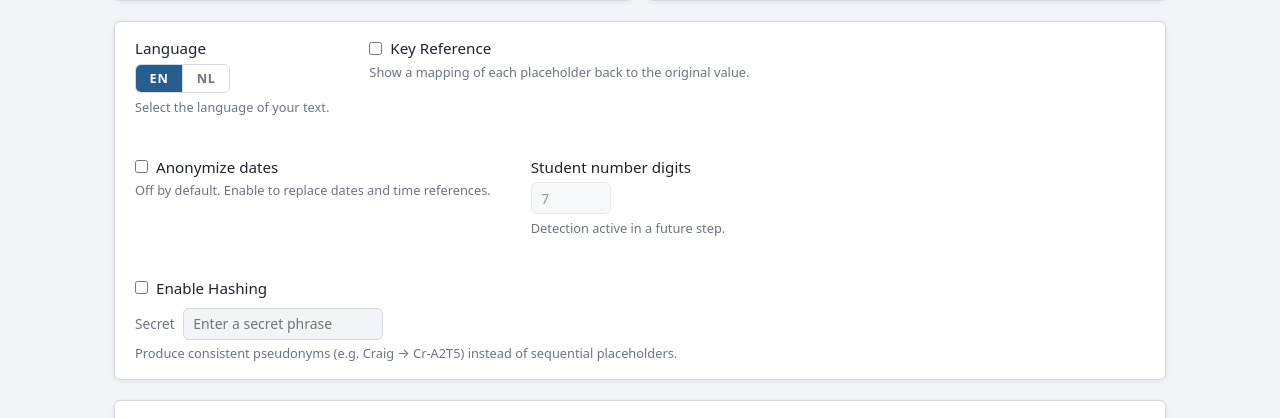
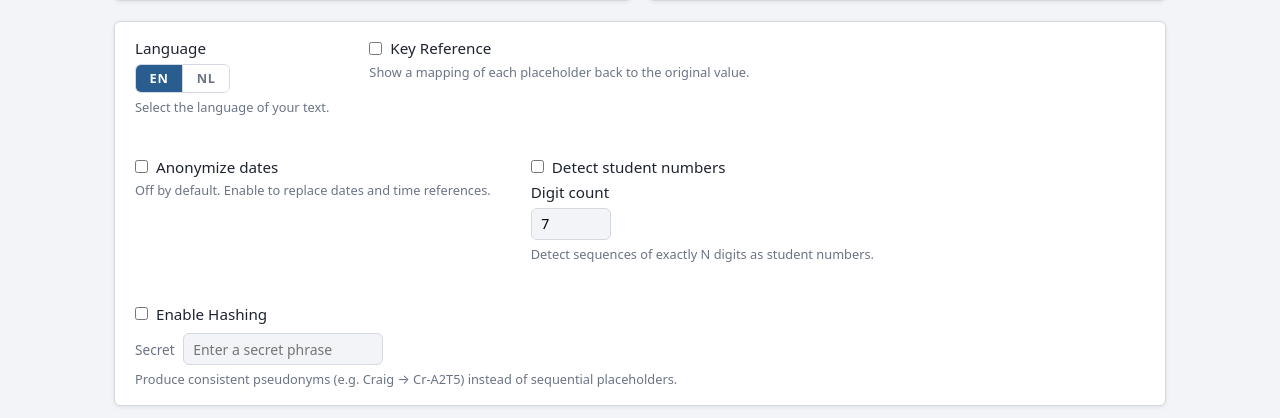
Before and after one commit to d-ranged/d-tach, a Flask app: page / in a window 1280 px wide. Shown: the part 565-983 px from the top of the page. Run offline with Flask 3, Linux system fonts and the light colour scheme.

Commit message:
Add configurable student number detection in both modes (issue #21)
- PatternConfig: add student_number_enabled toggle (persisted via UserSettings)
- anonymizer.py: StudentNumberRecognizer, build_student_number_recognizer,
  STUDENT_NUMBER_ENTITY constant; anonymize() accepts ad_hoc_recognizers
- file_processor.py: student_number_enabled + digit_count in ProcessingSettings;
  _build_ad_hoc_recognizers helper; both _process_docx and _process_pdf wired
- text_routes.py + document_routes.py: read and forward new params; persist
  pattern_config (student_number_enabled, digit_count) after each run
- Templates: student number toggle and enabled digit-count input in both modes
- JS: send student_number_enabled and digit_count in all fetch/SSE requests
- tests/test_student_number.py: 20 tests covering PatternConfig,
  StudentNumberRecognizer, and Anonymizer integration

Co-Authored-By: d-craig <d-craig@users.noreply.codeberg.org>
Co-Authored-By: Claude Sonnet 4.6 <noreply@anthropic.com>

```diff
--- a/app/routes/document_routes.py
+++ b/app/routes/document_routes.py
@@ -30,13 +30,15 @@ def process_file():
     """Process a single DOCX or PDF file at the given path.
 
     Expects JSON body:
-        file_path             (str)
-        language              (str)  — 'en' or 'nl'
-        hashing_enabled       (bool)
-        secret                (str)
-        key_reference_enabled (bool)
-        check_file_names      (bool)
-        anonymize_dates       (bool)
+        file_path                (str)
+        language                 (str)  — 'en' or 'nl'
+        hashing_enabled          (bool)
+        secret                   (str)
+        key_reference_enabled    (bool)
+        check_file_names         (bool)
+        anonymize_dates          (bool)
+        student_number_enabled   (bool)
+        digit_count              (int)
     """
     data = request.get_json(force=True, silent=True) or {}
     processing_settings, error = _build_processing_settings(data)
@@ -71,7 +73,8 @@ def process_folder():
 
     Query parameters mirror the JSON body of process-file:
         folder_path, language, hashing_enabled, secret,
-        key_reference_enabled, check_file_names, anonymize_dates
+        key_reference_enabled, check_file_names, anonymize_dates,
+        student_number_enabled, digit_count
 
     Streams Server-Sent Events. Each event is a JSON object:
         type: "progress"  — one file completed
@@ -89,6 +92,12 @@ def process_folder():
     key_reference_enabled = args.get("key_reference_enabled", "false").lower() == "true"
     check_file_names = args.get("check_file_names", "false").lower() == "true"
     anonymize_dates = args.get("anonymize_dates", "false").lower() == "true"
+    student_number_enabled = args.get("student_number_enabled", "false").lower() == "true"
+    digit_count_raw = args.get("digit_count", "7")
+    try:
+        digit_count = int(digit_count_raw)
+    except (ValueError, TypeError):
+        digit_count = 7
     language = args.get("language", "en")
 
     if language not in _SUPPORTED_LANGUAGES:
@@ -124,6 +133,8 @@ def process_folder():
             check_file_names=check_file_names,
             language=language,
             anonymize_dates=anonymize_dates,
+            student_number_enabled=student_number_enabled,
+            digit_count=digit_count,
         )
 
         all_results = []
@@ -153,11 +164,16 @@ def process_folder():
         })
 
         # Persist settings after successful run
+        from app.services.pattern_config import PatternConfig
         user_settings.language = language
         user_settings.hashing_enabled = hashing_enabled
         user_settings.anonymize_dates = anonymize_dates
         if hashing_enabled and secret.strip():
             user_settings.hashing_secret = secret
+        user_settings.pattern_config = PatternConfig(
+            digit_count=digit_count,
+            student_number_enabled=student_number_enabled,
+        )
         user_settings.save()
 
     return Response(stream(), mimetype="text/event-stream",
@@ -180,6 +196,11 @@ def _build_processing_settings(data: dict) -> tuple[ProcessingSettings, str]:
     if hashing_enabled and not secret.strip():
         return ProcessingSettings(), "Enter a secret phrase to use hashing."
 
+    try:
+        digit_count = int(data.get("digit_count", 7))
+    except (ValueError, TypeError):
+        digit_count = 7
+
     return ProcessingSettings(
         hashing_enabled=hashing_enabled,
         secret=secret,
@@ -187,11 +208,14 @@ def _build_processing_settings(data: dict) -> tuple[ProcessingSettings, str]:
         check_file_names=bool(data.get("check_file_names", False)),
         language=language,
         anonymize_dates=bool(data.get("anonymize_dates", False)),
+        student_number_enabled=bool(data.get("student_number_enabled", False)),
+        digit_count=digit_count,
     ), ""
 
 
 def _persist_settings(data: dict) -> None:
-    """Save language, hashing, and date settings from a request to UserSettings."""
+    """Save language, hashing, date, and pattern settings from a request to UserSettings."""
+    from app.services.pattern_config import PatternConfig
     user_settings = current_app.user_settings
     language = data.get("language", "en")
     if language in _SUPPORTED_LANGUAGES:
@@ -201,6 +225,15 @@ def _persist_settings(data: dict) -> None:
     secret = data.get("secret", "")
     if data.get("hashing_enabled") and secret.strip():
         user_settings.hashing_secret = secret
+    try:
+        digit_count = int(data.get("digit_count", 7))
+    except (ValueError, TypeError):
+        digit_count = 7
+    student_number_enabled = bool(data.get("student_number_enabled", False))
+    user_settings.pattern_config = PatternConfig(
+        digit_count=digit_count,
+        student_number_enabled=student_number_enabled,
+    )
     user_settings.save()
 
 
--- a/app/routes/text_routes.py
+++ b/app/routes/text_routes.py
@@ -2,19 +2,21 @@ import re
 
 from flask import Blueprint, current_app, jsonify, render_template, request
 
-from app.services.anonymizer import ENTITIES
+from app.services.anonymizer import ENTITIES, STUDENT_NUMBER_ENTITY, build_student_number_recognizer
 from app.services.hash_encoder import HashEncoder
+from app.services.pattern_config import PatternConfig
 
 bp = Blueprint("text", __name__)
 
 _SUPPORTED_LANGUAGES = ("en", "nl")
 
 
-def _build_entity_list(anonymize_dates: bool) -> list[str]:
-    """Return entity list with DATE_TIME included only when opted in."""
-    if anonymize_dates:
-        return list(ENTITIES)
-    return [e for e in ENTITIES if e != "DATE_TIME"]
+def _build_entity_list(anonymize_dates: bool, student_number_enabled: bool = False) -> list[str]:
+    """Return entity list with DATE_TIME and STUDENT_NUMBER included only when opted in."""
+    result = list(ENTITIES) if anonymize_dates else [e for e in ENTITIES if e != "DATE_TIME"]
+    if student_number_enabled:
+        result.append(STUDENT_NUMBER_ENTITY)
+    return result
 
 
 @bp.route("/")
@@ -34,12 +36,14 @@ def anonymize():
     """Anonymize submitted text and return the result as JSON.
 
     Expects JSON body:
-        text                  (str)  — the text to anonymize
-        language              (str)  — 'en' or 'nl', user-selected
-        hashing_enabled       (bool)
-        secret                (str)  — required when hashing_enabled is true
-        key_reference_enabled (bool)
-        anonymize_dates       (bool) — include DATE_TIME entities; default false
+        text                     (str)  — the text to anonymize
+        language                 (str)  — 'en' or 'nl', user-selected
+        hashing_enabled          (bool)
+        secret                   (str)  — required when hashing_enabled is true
+        key_reference_enabled    (bool)
+        anonymize_dates          (bool) — include DATE_TIME entities; default false
+        student_number_enabled   (bool) — detect student numbers; default false
+        digit_count              (int)  — exact digit count for student numbers
 
     Returns JSON:
         anonymized_text   (str)
@@ -54,6 +58,11 @@ def anonymize():
     secret: str = data.get("secret", "")
     key_reference_enabled: bool = bool(data.get("key_reference_enabled", False))
     anonymize_dates: bool = bool(data.get("anonymize_dates", False))
+    student_number_enabled: bool = bool(data.get("student_number_enabled", False))
+    try:
+        digit_count = int(data.get("digit_count", 7))
+    except (ValueError, TypeError):
+        digit_count = 7
 
     if not text.strip():
         return jsonify({"anonymized_text": "", "entities": [], "key_reference": []})
@@ -64,8 +73,16 @@ def anonymize():
     if hashing_enabled and not secret.strip():
         return jsonify({"error": "Enter a secret phrase to use hashing."}), 400
 
-    entities_to_detect = _build_entity_list(anonymize_dates)
-    result = current_app.anonymizer.anonymize(text, language, entities=entities_to_detect)
+    entities_to_detect = _build_entity_list(anonymize_dates, student_number_enabled)
+
+    ad_hoc = []
+    if student_number_enabled:
+        config = PatternConfig(digit_count=digit_count)
+        ad_hoc = [build_student_number_recognizer(config, language)]
+
+    result = current_app.anonymizer.anonymize(
+        text, language, entities=entities_to_detect, ad_hoc_recognizers=ad_hoc
+    )
 
     anonymized = result.anonymized_text
 
@@ -102,6 +119,10 @@ def anonymize():
     settings.anonymize_dates = anonymize_dates
     if hashing_enabled and secret.strip():
         settings.hashing_secret = secret
+    settings.pattern_config = PatternConfig(
+        digit_count=digit_count,
+        student_number_enabled=student_number_enabled,
+    )
     settings.save()
 
     key_reference = []
--- a/app/services/user_settings.py
+++ b/app/services/user_settings.py
@@ -17,6 +17,7 @@ _DEFAULTS: Final[dict] = {
     "pattern_config": {
         "digit_count": 7,
         "check_file_names": False,
+        "student_number_enabled": False,
     },
 }
 
@@ -144,4 +145,6 @@ class UserSettings:
                 merged["pattern_config"]["digit_count"] = pc["digit_count"]
             if isinstance(pc.get("check_file_names"), bool):
                 merged["pattern_config"]["check_file_names"] = pc["check_file_names"]
+            if isinstance(pc.get("student_number_enabled"), bool):
+                merged["pattern_config"]["student_number_enabled"] = pc["student_number_enabled"]
         return merged
--- a/app/static/js/text_mode.js
+++ b/app/static/js/text_mode.js
@@ -1,16 +1,18 @@
 "use strict";
 
-const inputEl       = document.getElementById("input-text");
-const outputEl      = document.getElementById("output-text");
-const copyBtn       = document.getElementById("copy-btn");
-const hashingToggle = document.getElementById("hashing-toggle");
-const secretField   = document.getElementById("secret-field");
-const secretInput   = document.getElementById("secret-input");
-const keyrefToggle  = document.getElementById("keyref-toggle");
-const keyrefSection = document.getElementById("keyref-section");
-const keyrefBody    = document.getElementById("keyref-body");
-const datesToggle   = document.getElementById("dates-toggle");
-const langSelector  = document.getElementById("lang-selector");
+const inputEl              = document.getElementById("input-text");
+const outputEl             = document.getElementById("output-text");
+const copyBtn              = document.getElementById("copy-btn");
+const hashingToggle        = document.getElementById("hashing-toggle");
+const secretField          = document.getElementById("secret-field");
+const secretInput          = document.getElementById("secret-input");
+const keyrefToggle         = document.getElementById("keyref-toggle");
+const keyrefSection        = document.getElementById("keyref-section");
+const keyrefBody           = document.getElementById("keyref-body");
+const datesToggle          = document.getElementById("dates-toggle");
+const studentNumberToggle  = document.getElementById("student-number-toggle");
+const digitCountInput      = document.getElementById("digit-count");
+const langSelector         = document.getElementById("lang-selector");
 
 const DEBOUNCE_MS = 600;
 let debounceTimer = null;
@@ -63,6 +65,8 @@ async function runAnonymize() {
                 secret: secretInput.value,
                 key_reference_enabled: keyrefToggle.checked,
                 anonymize_dates: datesToggle.checked,
+                student_number_enabled: studentNumberToggle.checked,
+                digit_count: parseInt(digitCountInput.value, 10) || 7,
             }),
         });
 
@@ -161,6 +165,14 @@ datesToggle.addEventListener("change", () => {
     if (inputEl.value.trim()) runAnonymize();
 });
 
+studentNumberToggle.addEventListener("change", () => {
+    if (inputEl.value.trim()) runAnonymize();
+});
+
+digitCountInput.addEventListener("change", () => {
+    if (studentNumberToggle.checked && inputEl.value.trim()) runAnonymize();
+});
+
 keyrefToggle.addEventListener("change", () => {
     if (!keyrefToggle.checked) keyrefSection.hidden = true;
     if (inputEl.value.trim()) runAnonymize();
--- a/app/templates/text_mode.html
+++ b/app/templates/text_mode.html
@@ -51,7 +51,11 @@
     </div>
 
     <div class="setting-group">
-        <label class="field-label" for="digit-count">Student number digits</label>
+        <label class="toggle-label">
+            <input type="checkbox" class="toggle" id="student-number-toggle" {% if pattern_config.student_number_enabled %}checked{% endif %}>
+            <span>Detect student numbers</span>
+        </label>
+        <label class="field-label" for="digit-count">Digit count</label>
         <input
             type="number"
             id="digit-count"
@@ -59,9 +63,8 @@
             value="{{ pattern_config.digit_count }}"
             min="4"
             max="12"
-            disabled
         >
-        <p class="setting-hint">Detection active in a future step.</p>
+        <p class="setting-hint">Detect sequences of exactly N digits as student numbers.</p>
     </div>
 
     <div class="setting-group">
```
Also changed, not shown: app/services/anonymizer.py (+45 -4 lines), app/services/file_processor.py (+39 -10 lines), app/services/pattern_config.py (+6 -2 lines), app/static/js/document_mode.js (+13 -7 lines), app/templates/document_mode.html (+5 -4 lines), tests/test_student_number.py (added, +243 -0 lines).
